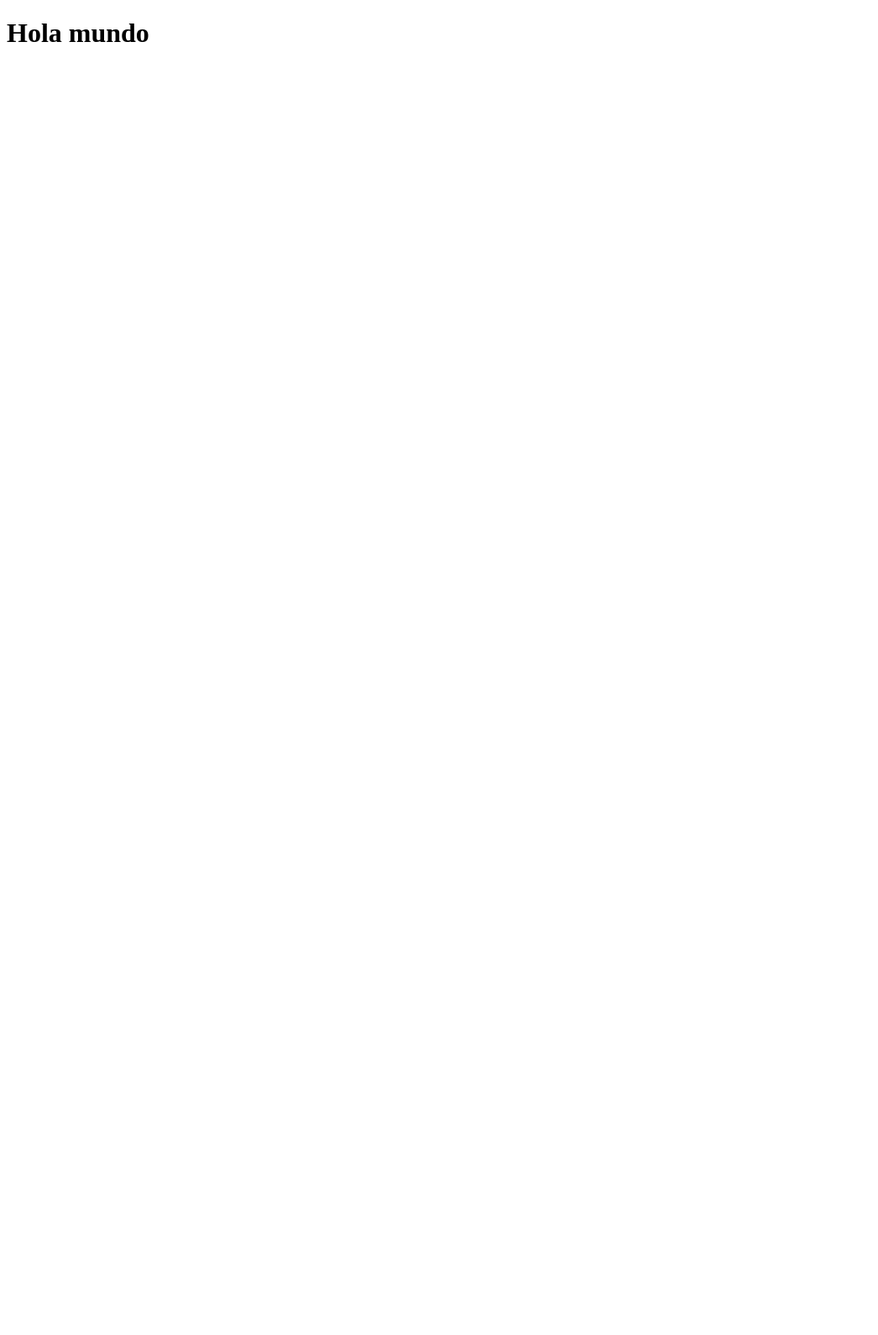
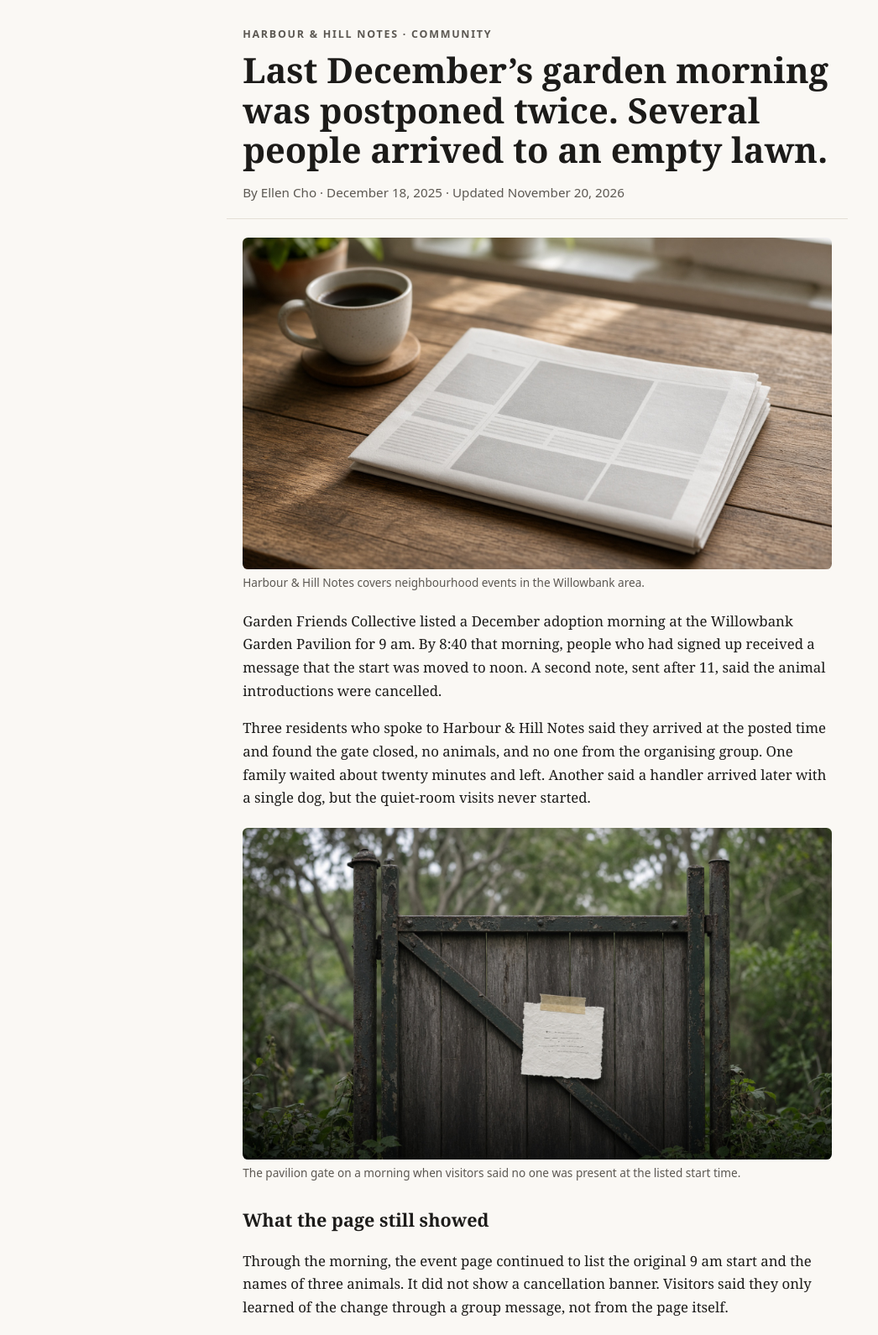
Before and after one commit to DuvalinRJ/hello-world, a plain HTML site: page index.html in a window 1280 px wide. Shown: the top 1590 px of the page at 84% size, without its empty margins (0-1046 px from the left). Before the commit the page ends 800 px from the top, so only its background shows below. Drawn offline with Linux system fonts and the light colour scheme.

Commit message:
Publish Willowbank news article and images

```diff
--- a/index.html
+++ b/index.html
@@ -1,11 +1,61 @@
 <!doctype html>
-<html lang="es">
+<html lang="en">
 <head>
-  <meta charset="UTF-8">
-  <meta name="viewport" content="width=device-width, initial-scale=1.0">
-  <title>Hello World</title>
+<meta charset="utf-8">
+<meta name="viewport" content="width=device-width,initial-scale=1">
+<title>What happened at last December’s garden morning · Harbour & Hill Notes</title>
+<style>
+:root{color-scheme:light;--ink:#1c1b19;--muted:#5c5852;--line:#e4dfd6;--paper:#faf8f4}
+*{box-sizing:border-box}
+body{margin:0;background:var(--paper);color:var(--ink);font:1.05rem/1.65 Georgia,serif}
+header,main,footer{max-width:740px;margin:auto;padding:0 1.2rem}
+header{padding-top:1.4rem;border-bottom:1px solid var(--line)}
+.kicker{font:600 .78rem/1 system-ui,sans-serif;letter-spacing:.14em;color:var(--muted)}
+h1{font-size:clamp(1.8rem,4vw,2.6rem);line-height:1.15;margin:.4rem 0 1rem}
+.by{font:400 .95rem/1.4 system-ui,sans-serif;color:var(--muted);margin-bottom:1.2rem}
+figure{margin:1.4rem 0}
+img{width:100%;border-radius:.4rem;display:block}
+figcaption{font:400 .85rem/1.4 system-ui,sans-serif;color:var(--muted);margin-top:.4rem}
+h2{font-size:1.35rem;margin:1.8rem 0 .6rem}
+blockquote{margin:1.2rem 0;padding-left:1rem;border-left:3px solid #c9b79a;color:#3d3934}
+footer{padding:2rem 1.2rem 3rem;font:400 .85rem/1.4 system-ui,sans-serif;color:var(--muted);border-top:1px solid var(--line);margin-top:2rem}
+</style>
 </head>
 <body>
-  <h1>Hola mundo</h1>
+<header>
+<p class="kicker">HARBOUR & HILL NOTES · COMMUNITY</p>
+<h1>Last December’s garden morning was postponed twice. Several people arrived to an empty lawn.</h1>
+<p class="by">By Ellen Cho · December 18, 2025 · Updated November 20, 2026</p>
+</header>
+<main>
+<figure>
+<img src="header.jpg" alt="Community newsletter on a table">
+<figcaption>Harbour & Hill Notes covers neighbourhood events in the Willowbank area.</figcaption>
+</figure>
+<p>Garden Friends Collective listed a December adoption morning at the Willowbank Garden Pavilion for 9 am. By 8:40 that morning, people who had signed up received a message that the start was moved to noon. A second note, sent after 11, said the animal introductions were cancelled.</p>
+<p>Three residents who spoke to Harbour & Hill Notes said they arrived at the posted time and found the gate closed, no animals, and no one from the organising group. One family waited about twenty minutes and left. Another said a handler arrived later with a single dog, but the quiet-room visits never started.</p>
+<figure>
+<img src="place-gate.jpg" alt="Closed garden gate">
+<figcaption>The pavilion gate on a morning when visitors said no one was present at the listed start time.</figcaption>
+</figure>
+<h2>What the page still showed</h2>
+<p>Through the morning, the event page continued to list the original 9 am start and the names of three animals. It did not show a cancellation banner. Visitors said they only learned of the change through a group message, not from the page itself.</p>
+<figure>
+<img src="place-tables.jpg" alt="Empty tables at the pavilion">
+<figcaption>Tables set out at the pavilion. Visitors said they remained unused for most of the morning.</figcaption>
+</figure>
+<blockquote>“We got there for the cat. There was no cat and no one to ask. The page still said 11 am.” — Andre P., who later left a public note on the event page</blockquote>
+<h2>Not the first time</h2>
+<p>Notes on the event page from earlier in 2025 describe similar issues: a March start time moved the same morning, a June visit where no animals were on site, and an August slot marked open that was already full. The organising group has described these as “adjustments for the animals.” Residents who spoke for this note said the pattern is what made them stop trusting the posted times.</p>
+<figure>
+<img src="place-lawn.jpg" alt="Empty lawn with chairs">
+<figcaption>The lawn area prepared for introductions. On the December date, visitors said it stayed empty.</figcaption>
+</figure>
+<p>Willowbank Animal Shelter’s public partner list does not show a confirmed staff or animal commitment for Garden Friends Collective events. The shelter has not commented on the December morning. Garden Friends Collective did not respond to a request for comment before publication.</p>
+<p>The group has listed another garden morning for December 5, 2026. As of this update, the page shows a 9 am start and three animal visits. Harbour & Hill Notes will update this note if the organisers publish a change of time or a cancellation.</p>
+</main>
+<footer>
+Harbour & Hill Notes · A neighbourhood desk covering Willowbank and nearby streets. This is an independent note, not an official shelter record.
+</footer>
 </body>
 </html>
```
Also changed, not shown: header.jpg (added), place-gate.jpg (added), place-lawn.jpg (added), place-tables.jpg (added).
